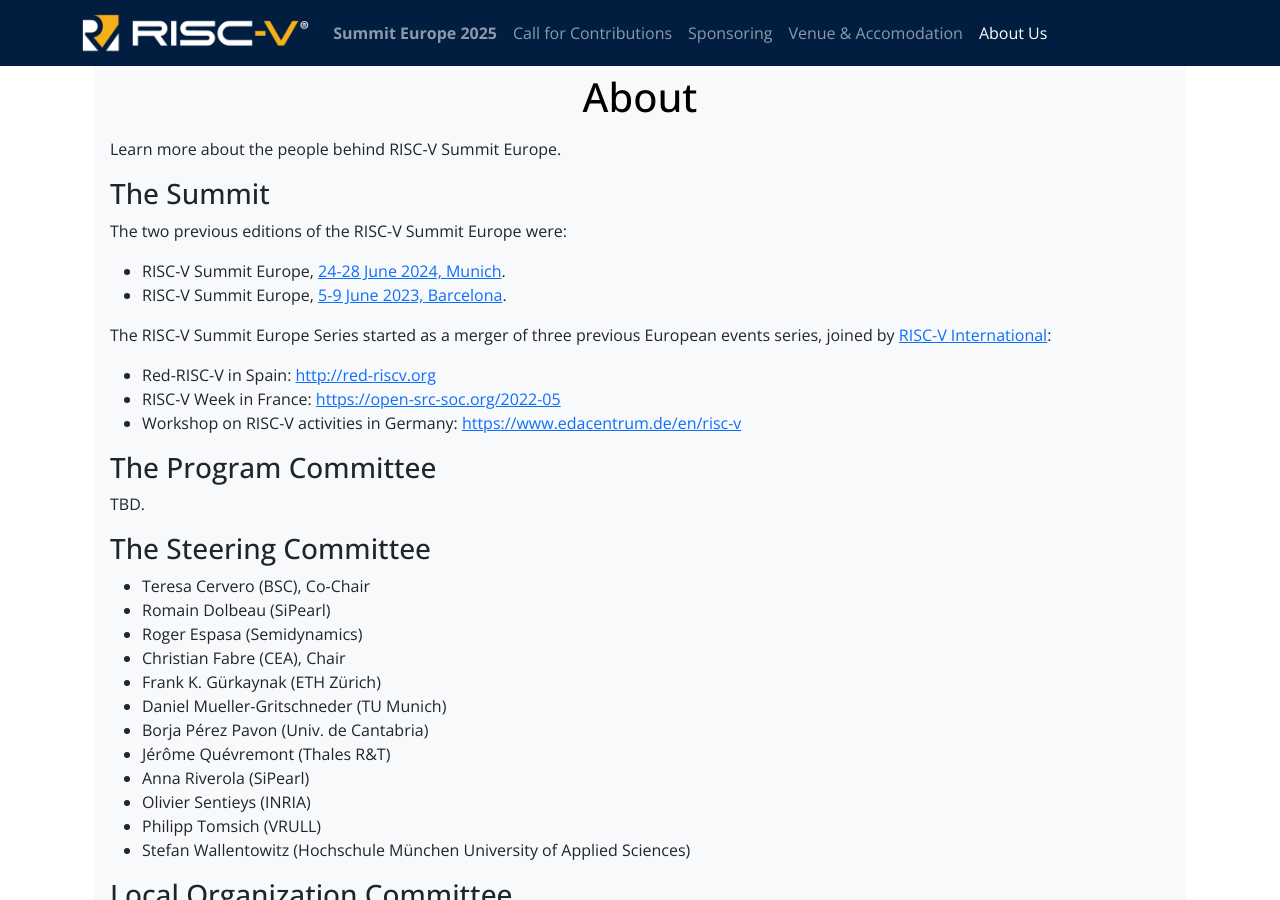
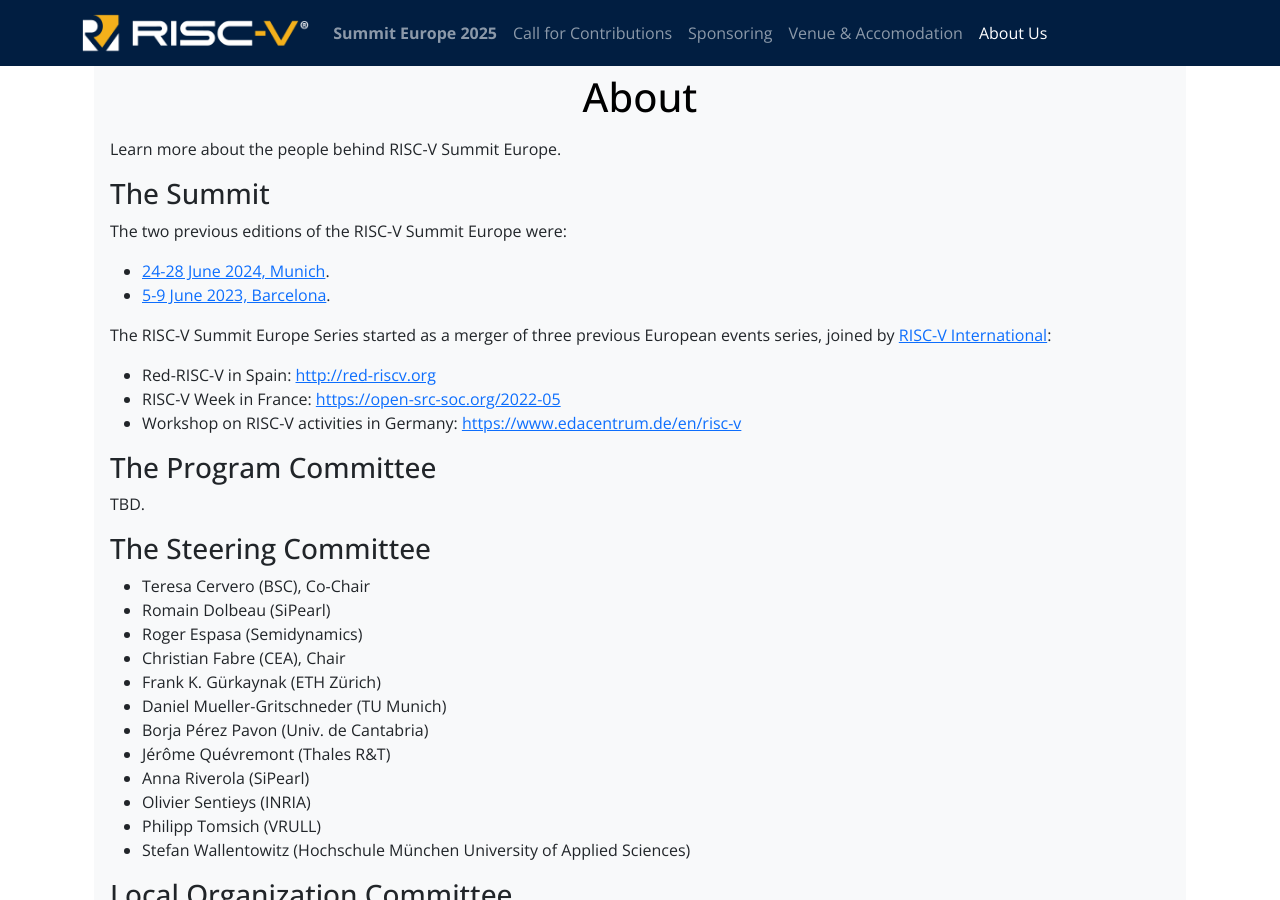
Before and after one commit to riscv-europe/summit-website-development, a Jekyll site: the page built from summit/2025/about.md, in a window 1280 px wide and 900 px high, scrolled down 397 px. Built offline with Jekyll 4.4.1, drawn with Linux system fonts in a browser that asks for light colours.

Commit message:
Fix: simplify wording.

```diff
--- a/summit/2025/about.md
+++ b/summit/2025/about.md
@@ -16,8 +16,8 @@
 ### The Summit
 
 The two previous editions of the RISC-V Summit Europe were:
-- RISC-V Summit Europe, [24-28 June 2024, Munich](https://riscv-europe.org/summit/2024).
-- RISC-V Summit Europe, [5-9 June 2023, Barcelona](https://riscv-europe.org/summit/2023).
+- [24-28 June 2024, Munich](https://riscv-europe.org/summit/2024).
+- [5-9 June 2023, Barcelona](https://riscv-europe.org/summit/2023).
 
 The RISC-V Summit Europe Series started as a merger of three previous
 European events series, joined by [RISC-V
```
